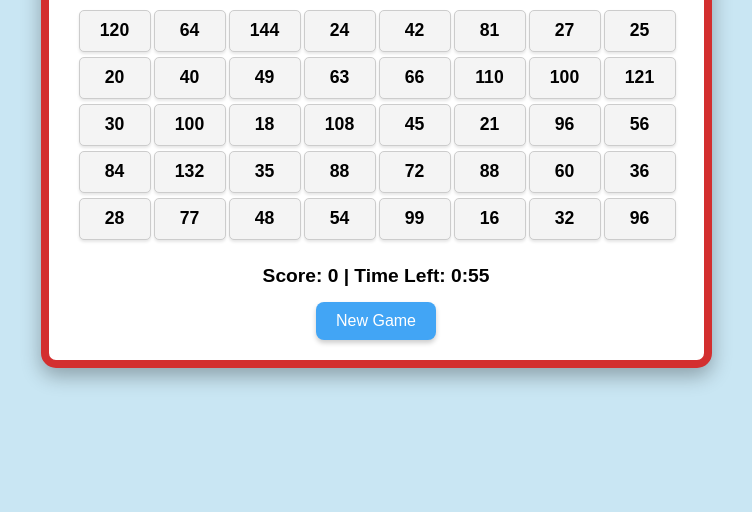
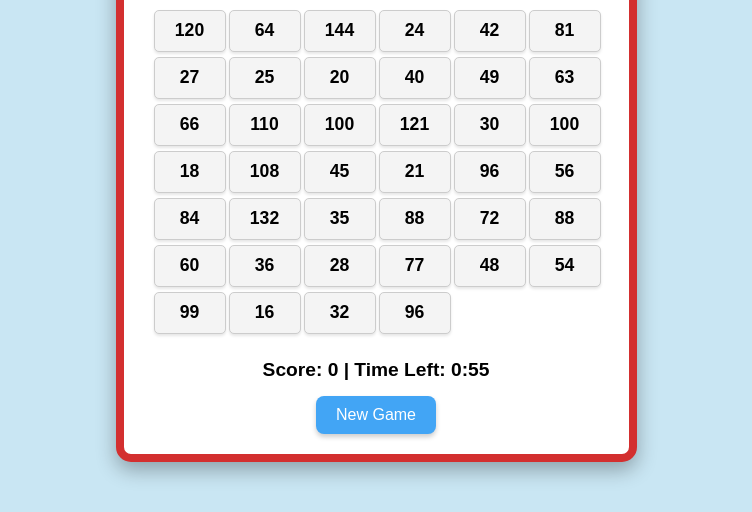
Before and after one commit to ealimon/Multiplication-Match-Up, a plain HTML site: page index.html in a window 1280 px wide. Shown: the part 354-866 px from the top of the page, without its empty margins (264-1016 px from the left). Before the commit the page ends 800 px from the top, so only its background shows below. Drawn offline with Linux system fonts and the light colour scheme.

Commit message:
Refine color palette and grid layout in style.css
Updated the color palette and adjusted grid layout for better fit.

```diff
--- a/style.css
+++ b/style.css
@@ -1,13 +1,13 @@
 :root {
-    /* Updated Color Palette to Match Image */
-    --bg-color: #c9e6f3; /* Lighter blue background */
+    /* Updated Color Palette */
+    --bg-color: #c9e6f3;
     --window-color: #fff;
-    --header-color: #d32f2f; /* Red title */
-    --orange: #ff7043; /* Bright Orange for Factor 1 */
-    --purple: #ab47bc; /* Bright Purple for Factor 2 */
-    --red-cell: #ef5350; /* Red for matched cells (p1) */
-    --green-cell: #66bb6a; /* Green for matched cells (p2) */
-    --yellow-cell: #fdd835; /* Bright Yellow for flash/highlight/p3 */
+    --header-color: #d32f2f;
+    --orange: #ff7043;
+    --purple: #ab47bc;
+    --red-cell: #ef5350;
+    --green-cell: #66bb6a;
+    --yellow-cell: #fdd835;
     --unmatched-cell: #f4f4f4;
     --border-color: #90a4ae;
 }
@@ -83,11 +83,12 @@ header h1 {
     background-color: var(--window-color);
     border-radius: 15px;
     box-shadow: 0 8px 20px rgba(0,0,0,0.3);
+    /* REDUCED MAX-WIDTH FOR SMALLER GRID */
     width: fit-content;
     margin: 20px auto;
     padding: 20px;
     border: 8px solid var(--header-color);
-    max-width: 650px;
+    max-width: 550px; /* Adjusted to fit 6 columns comfortably */
 }
 
 #game-window h3 {
@@ -99,7 +100,8 @@ header h1 {
 /* --- Game Board Grid and Cells --- */
 #game-container {
     display: grid;
-    grid-template-columns: repeat(8, 70px);
+    /* CHANGED FROM 8 TO 6 COLUMNS */
+    grid-template-columns: repeat(6, 70px);
     gap: 5px;
     padding: 10px;
 }
@@ -133,15 +135,15 @@ header h1 {
 }
 
 .matched.p1 {
-    background-color: var(--red-cell); /* Correct match color 1 (Red) */
+    background-color: var(--red-cell);
 }
 
 .matched.p2 {
-    background-color: var(--green-cell); /* Correct match color 2 (Green) */
+    background-color: var(--green-cell);
 }
 
 .cell.p3 {
-    background-color: var(--yellow-cell); /* Incorrect answer flash (Yellow) */
+    background-color: var(--yellow-cell);
     color: black;
     transform: scale(0.95);
 }
```
